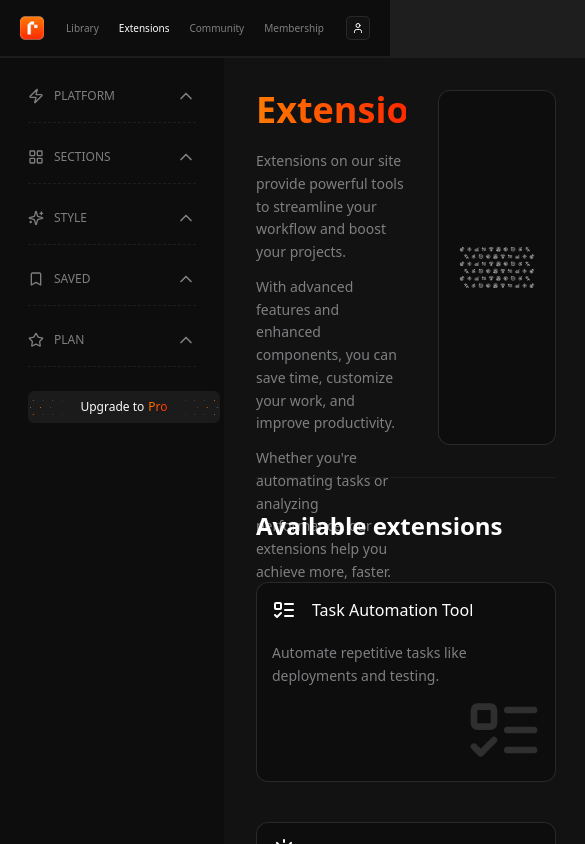
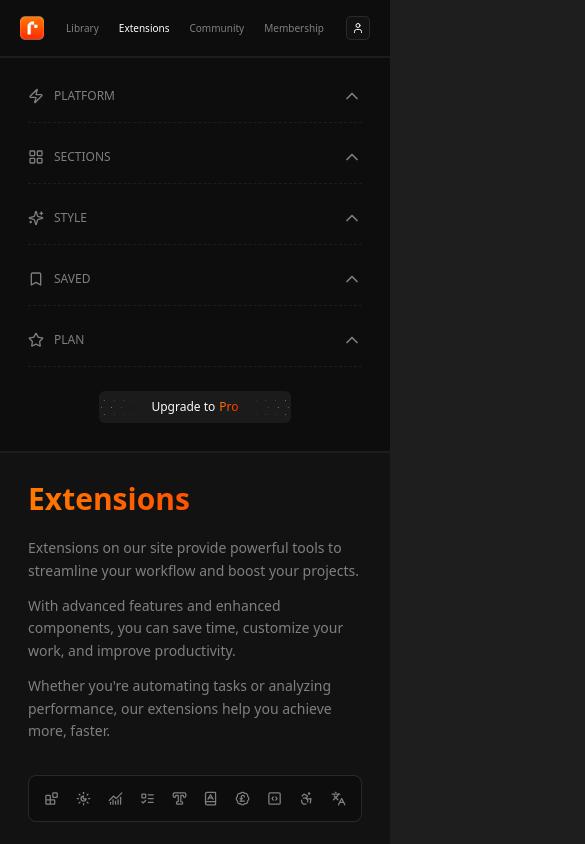
Before and after one commit to AlexDDevv/Ui-Library-Spikes, a Next.js app: page /extensions in a window 390 px wide. Shown: the top 844 px of the page, 585 px wide, since content can reach past the window. Built offline with nearby package versions, Linux system fonts and the light colour scheme.

Commit message:
📱 Responsive for extensions page

```diff
--- a/src/app/extensions/page.tsx
+++ b/src/app/extensions/page.tsx
@@ -1,34 +1,48 @@
 import React from 'react'
 import NavBar from "../components/NavBar";
 import extensionImg from "../../assets/img/extension.svg"
+// import extentionsImgMini from "../../assets/img/extensionMini.svg"
 import Image from 'next/image';
 import data from "../data/data.json"
 import ArticlesContent from '../components/ArticlesContent';
+import { Blocks, SunMoon, ChartNoAxesCombined, ListTodo, TypeOutline, BookA, BadgePoundSterling, SquareCode, Accessibility, Languages } from "lucide-react"
 
 export default function page() {
     return (
-        <main className='flex'>
+        <main className='flex max-sm:flex-col'>
             <NavBar />
-            <section className='bg-bgHero w-full p-8'>
-                <div className='flex gap-8 h-[388px] border-b border-border mb-8 pb-8'>
-                    <div className='w-1/2'>
-                        <h1 className='font-semibold gradientText text-4xl mb-5'>Extensions</h1>
+            <section className='bg-bgHero w-full p-8 max-md:p-7'>
+                <div className='flex gap-8 h-[388px] border-b border-border mb-8 pb-8 max-lg:flex-col max-lg:h-auto'>
+                    <div className='w-1/2 max-lg:w-full'>
+                        <h1 className='font-semibold gradientText text-4xl mb-5 max-lg:text-3xl'>Extensions</h1>
                         <div className='flex flex-col gap-y-3'>
                             <p className='text-sm text-grayText max-w-[500px] leading-relaxed'>Extensions on our site provide powerful tools to streamline your workflow and boost your projects.</p>
                             <p className='text-sm text-grayText max-w-[500px] leading-relaxed'>With advanced features and enhanced components, you can save time, customize your work, and improve productivity.</p>
                             <p className='text-sm text-grayText max-w-[500px] leading-relaxed'>Whether you're automating tasks or analyzing performance, our extensions help you achieve more, faster.</p>
                         </div>
                     </div>
-                    <div className="bg-bgContainer w-1/2 rounded-xl shadow-forCard h-full overflow-hidden p-5">
+                    <div className="bg-bgContainer w-1/2 rounded-xl shadow-forCard h-full overflow-hidden p-5 max-lg:w-full max-lg:flex  max-lg:items-center max-lg:justify-center max-mobile:p-4 max-mobile:rounded-lg">
                         <Image
                             src={extensionImg}
                             alt="Image avec des icones d'extensions"
-                            className='w-full h-full'
+                            className='w-full h-full max-lg:hidden'
                         />
+                        <div className='hidden w-full text-grayText max-lg:flex max-lg:items-center max-lg:justify-between'>
+                            <Blocks className='h-[5%] w-[5%] cursor-pointer transition duration-200 ease-in-out hover:text-white hover:rotate-[-20deg]' />
+                            <SunMoon className='h-[5%] w-[5%] cursor-pointer transition duration-200 ease-in-out hover:text-white hover:rotate-[-20deg]' />
+                            <ChartNoAxesCombined className='h-[5%] w-[5%] cursor-pointer transition duration-200 ease-in-out hover:text-white hover:rotate-[-20deg]' />
+                            <ListTodo className='h-[5%] w-[5%] cursor-pointer transition duration-200 ease-in-out hover:text-white hover:rotate-[-20deg]' />
+                            <TypeOutline className='h-[5%] w-[5%] cursor-pointer transition duration-200 ease-in-out hover:text-white hover:rotate-[-20deg]' />
+                            <BookA className='h-[5%] w-[5%] cursor-pointer transition duration-200 ease-in-out hover:text-white hover:rotate-[-20deg]' />
+                            <BadgePoundSterling className='h-[5%] w-[5%] cursor-pointer transition duration-200 ease-in-out hover:text-white hover:rotate-[-20deg]' />
+                            <SquareCode className='h-[5%] w-[5%] cursor-pointer transition duration-200 ease-in-out hover:text-white hover:rotate-[-20deg]' />
+                            <Accessibility className='h-[5%] w-[5%] cursor-pointer transition duration-200 ease-in-out hover:text-white hover:rotate-[-20deg]' />
+                            <Languages className='h-[5%] w-[5%] cursor-pointer transition duration-200 ease-in-out hover:text-white hover:rotate-[-20deg]' />
+                        </div>
                     </div>
                 </div>
                 <section>
-                    <h2 className='font-semibold text-white text-2xl mb-10'>Available extensions</h2>
+                    <h2 className='font-semibold text-white text-2xl mb-10 max-md:text-xl'>Available extensions</h2>
                     <div className='grid grid-cols-[repeat(auto-fit,_minmax(300px,_1fr))] gap-x-6 gap-y-10'>
                         {data.extensions.map(item => (
                             <ArticlesContent
```
